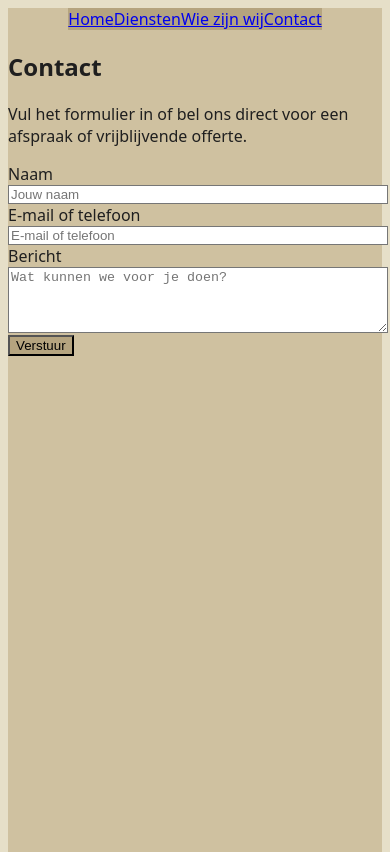
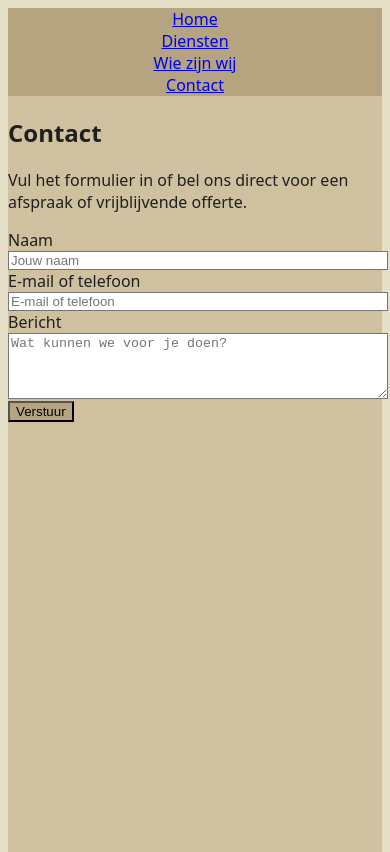
Before and after one commit to gonul1907/sisto1907, a Next.js app: page /contact in a window 390 px wide. Built offline with nearby package versions, Linux system fonts and the light colour scheme.

Commit message:
Make layout, navbar and home responsive for mobile and desktop

```diff
--- a/src/app/layout.tsx
+++ b/src/app/layout.tsx
@@ -4,6 +4,7 @@ import Navbar from '../components/Navbar'
 
 export const metadata = {
   title: 'Sisto Realisatie',
+  viewport: 'width=device-width, initial-scale=1',
 }
 
 export default function RootLayout({ children }: { children: ReactNode }) {
@@ -12,7 +13,7 @@ export default function RootLayout({ children }: { children: ReactNode }) {
       <body>
         <div className="min-h-screen bg-beige flex flex-col items-center">
           <Navbar />
-          <main className="w-full max-w-3xl px-6 py-12">{children}</main>
+          <main className="w-full max-w-4xl px-4 sm:px-6 lg:px-8 py-8">{children}</main>
         </div>
       </body>
     </html>
--- a/src/app/page.tsx
+++ b/src/app/page.tsx
@@ -1,11 +1,11 @@
 export default function Home() {
   return (
-    <main className="flex flex-col items-center">
-      <section className="w-full max-w-2xl bg-white/60 backdrop-blur card p-12 rounded-lg shadow-lg text-center">
-        <h1 className="text-3xl font-bold mb-4">Sisto Realisatie</h1>
-        <p className="mb-6">Welkom bij Sisto Realisatie - jouw lokale vakman voor kleine én middelgrote klussen met grote impact. Of je nu je trap wil renoveren, een frisse verflaag op de muren wilt, tegels wilt leggen of laminaat zoekt: wij staan voor je klaar. We leveren geen massawerk, maar maatwerk  netjes afgewerkt, op tijd, met oog voor detail.</p>
+    <main className="w-full flex justify-center">
+      <section className="w-full max-w-2xl bg-white/70 backdrop-blur card p-6 sm:p-12 rounded-lg shadow-lg text-center mx-4 sm:mx-0">
+        <h1 className="text-2xl sm:text-3xl font-bold mb-4">Sisto Realisatie</h1>
+        <p className="mb-4 text-sm sm:text-base">Welkom bij Sisto Realisatie - jouw lokale vakman voor kleine én middelgrote klussen met grote impact. Of je nu je trap wil renoveren, een frisse verflaag op de muren wilt, tegels wilt leggen of laminaat zoekt: wij staan voor je klaar. We leveren geen massawerk, maar maatwerk netjes afgewerkt, op tijd, met oog voor detail.</p>
 
-        <ul className="text-left list-disc ml-6 mb-6">
+        <ul className="text-left list-disc ml-4 sm:ml-6 mb-6 text-sm sm:text-base">
           <li>Transparante offertes zonder verrassingen;</li>
           <li>Vakkundig werk met hoogwaardige materialen;</li>
           <li>Persoonlijk contact en duidelijke communicatie;</li>
--- a/src/components/Navbar.tsx
+++ b/src/components/Navbar.tsx
@@ -2,12 +2,12 @@ import Link from 'next/link'
 
 export default function Navbar() {
   return (
-    <header className="w-full bg-transparent py-6">
-      <nav className="max-w-4xl mx-auto flex justify-center space-x-4">
-        <Link href="/" className="px-4 py-2 rounded bg-beige-500 text-white">Home</Link>
-        <Link href="/diensten" className="px-4 py-2 rounded bg-beige-500 text-white">Diensten</Link>
-        <Link href="/wie-zijn-wij" className="px-4 py-2 rounded bg-beige-500 text-white">Wie zijn wij</Link>
-        <Link href="/contact" className="px-4 py-2 rounded bg-beige-500 text-white">Contact</Link>
+    <header className="w-full bg-transparent py-4">
+      <nav className="max-w-4xl mx-auto px-4 flex flex-col sm:flex-row items-center sm:justify-center sm:space-x-4 space-y-2 sm:space-y-0">
+        <Link href="/" className="px-4 py-2 rounded bg-beige-500 text-white w-full text-center sm:w-auto">Home</Link>
+        <Link href="/diensten" className="px-4 py-2 rounded bg-beige-500 text-white w-full text-center sm:w-auto">Diensten</Link>
+        <Link href="/wie-zijn-wij" className="px-4 py-2 rounded bg-beige-500 text-white w-full text-center sm:w-auto">Wie zijn wij</Link>
+        <Link href="/contact" className="px-4 py-2 rounded bg-beige-500 text-white w-full text-center sm:w-auto">Contact</Link>
       </nav>
     </header>
   )
```
